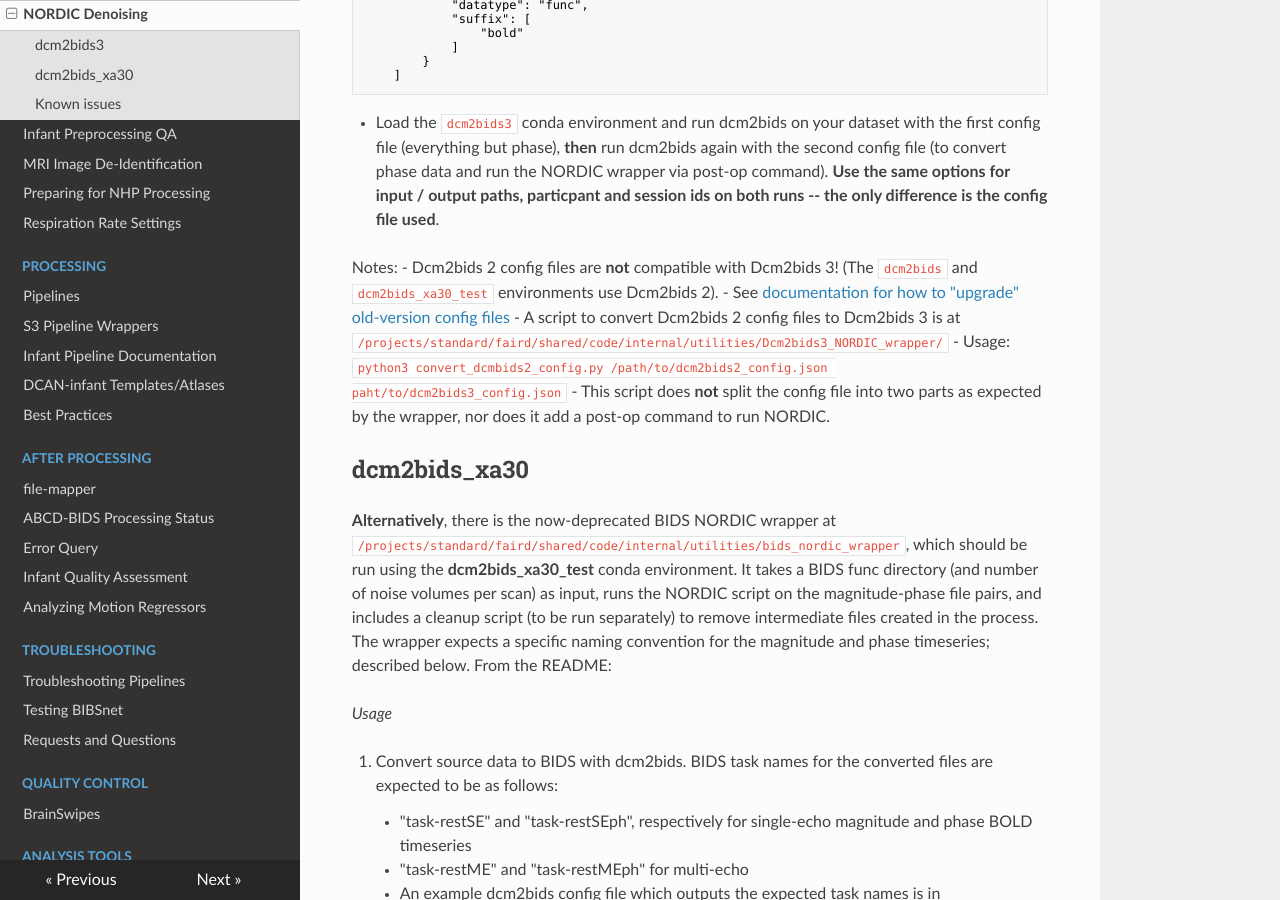
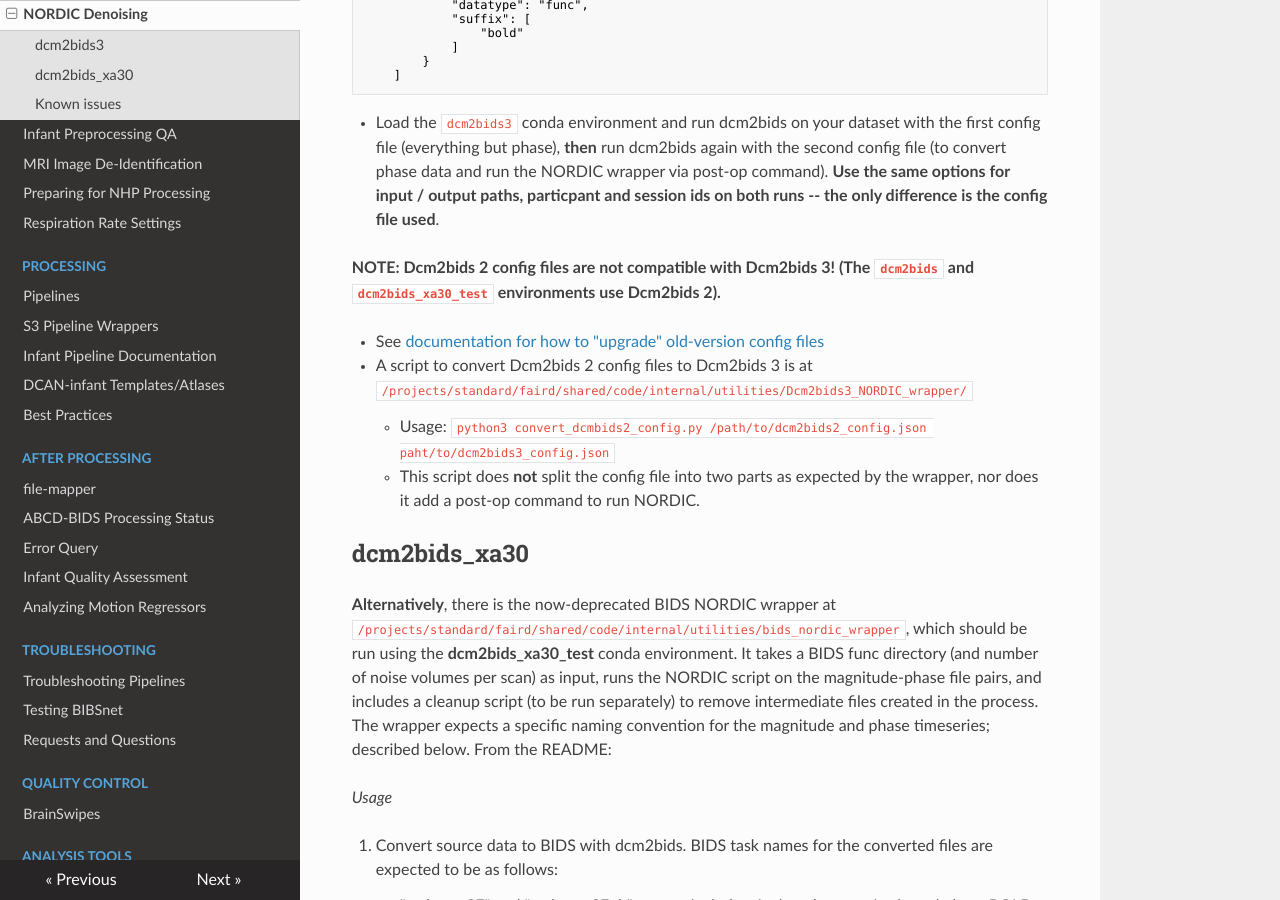
Before and after one commit to DCAN-Labs/cdni-brain, an MkDocs documentation site: the page built from docs/nordic.md, in a window 1280 px wide and 900 px high, scrolled down 842 px. Built offline with MkDocs 1.6.1, drawn with Linux system fonts in a browser that asks for light colours; nearby versions of some CDN libraries.

Commit message:
Clarify Dcm2bids config file compatibility notes
Updated notes regarding compatibility and usage of Dcm2bids config files.

````diff
--- a/docs/nordic.md
+++ b/docs/nordic.md
@@ -29,10 +29,10 @@ The recommended method to apply NORDIC denoising is using the dcm2bids3 NORDIC w
 ```
 - Load the `dcm2bids3` conda environment and run dcm2bids on your dataset with the first config file (everything but phase), **then** run dcm2bids again with the second config file (to convert phase data and run the NORDIC wrapper via post-op command). **Use the same options for input / output paths, particpant and session ids on both runs -- the only difference is the config file used**.
 
-Notes:
-- Dcm2bids 2 config files are **not** compatible with Dcm2bids 3! (The `dcm2bids` and `dcm2bids_xa30_test` environments use Dcm2bids 2).
-  -  See [documentation for how to "upgrade" old-version config files](https://unfmontreal.github.io/Dcm2Bids/3.0.2/upgrade/#description-keys)
-  - A script to convert Dcm2bids 2 config files to Dcm2bids 3 is at `/projects/standard/faird/shared/code/internal/utilities/Dcm2bids3_NORDIC_wrapper/`
+**NOTE: Dcm2bids 2 config files are **not** compatible with Dcm2bids 3! (The `dcm2bids` and `dcm2bids_xa30_test` environments use Dcm2bids 2).**
+
+- See [documentation for how to "upgrade" old-version config files](https://unfmontreal.github.io/Dcm2Bids/3.0.2/upgrade/#description-keys)
+- A script to convert Dcm2bids 2 config files to Dcm2bids 3 is at `/projects/standard/faird/shared/code/internal/utilities/Dcm2bids3_NORDIC_wrapper/`
     - Usage: `python3 convert_dcmbids2_config.py /path/to/dcm2bids2_config.json paht/to/dcm2bids3_config.json`
     - This script does **not** split the config file into two parts as expected by the wrapper, nor does it add a post-op command to run NORDIC.
 
````
